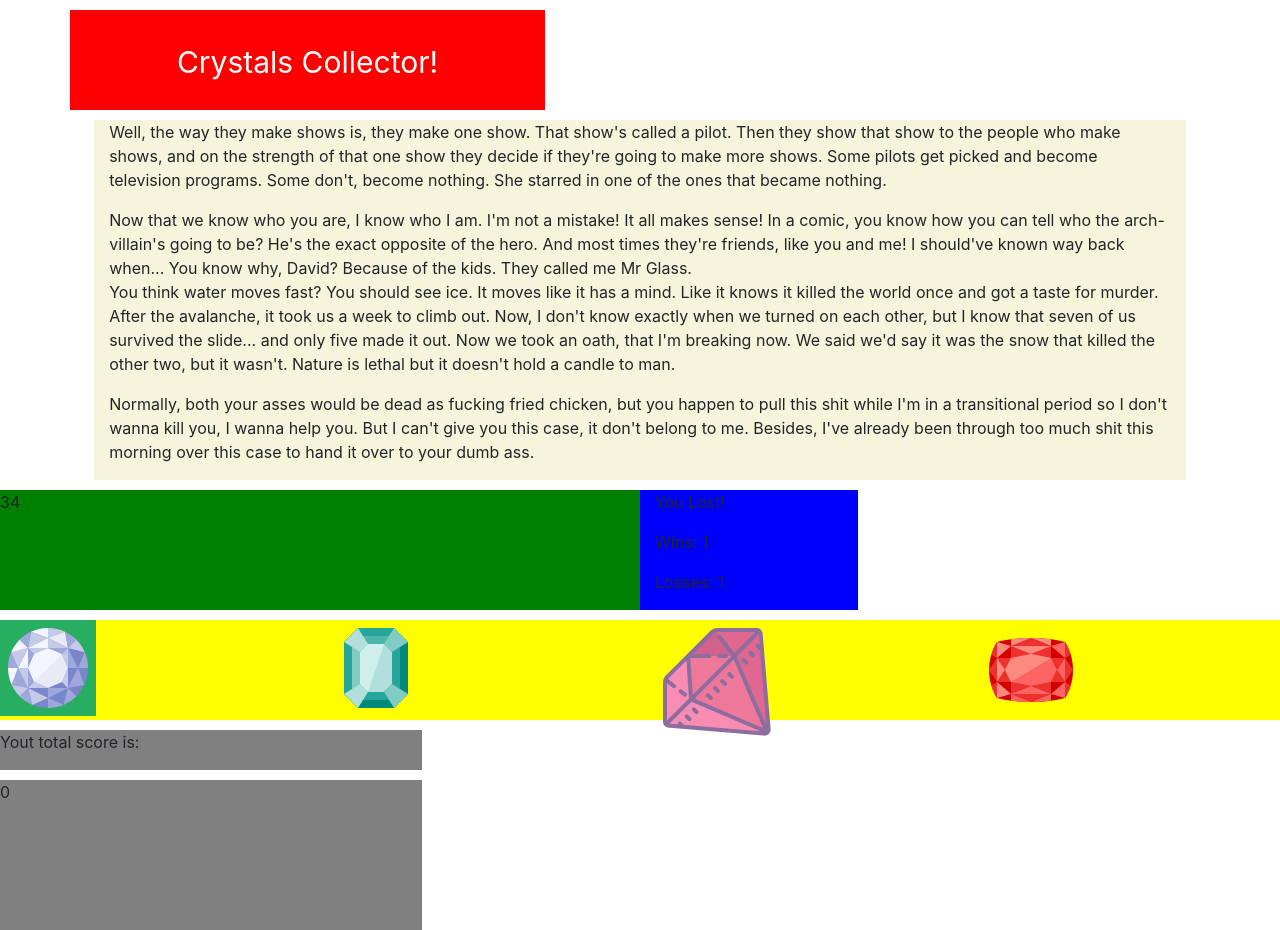
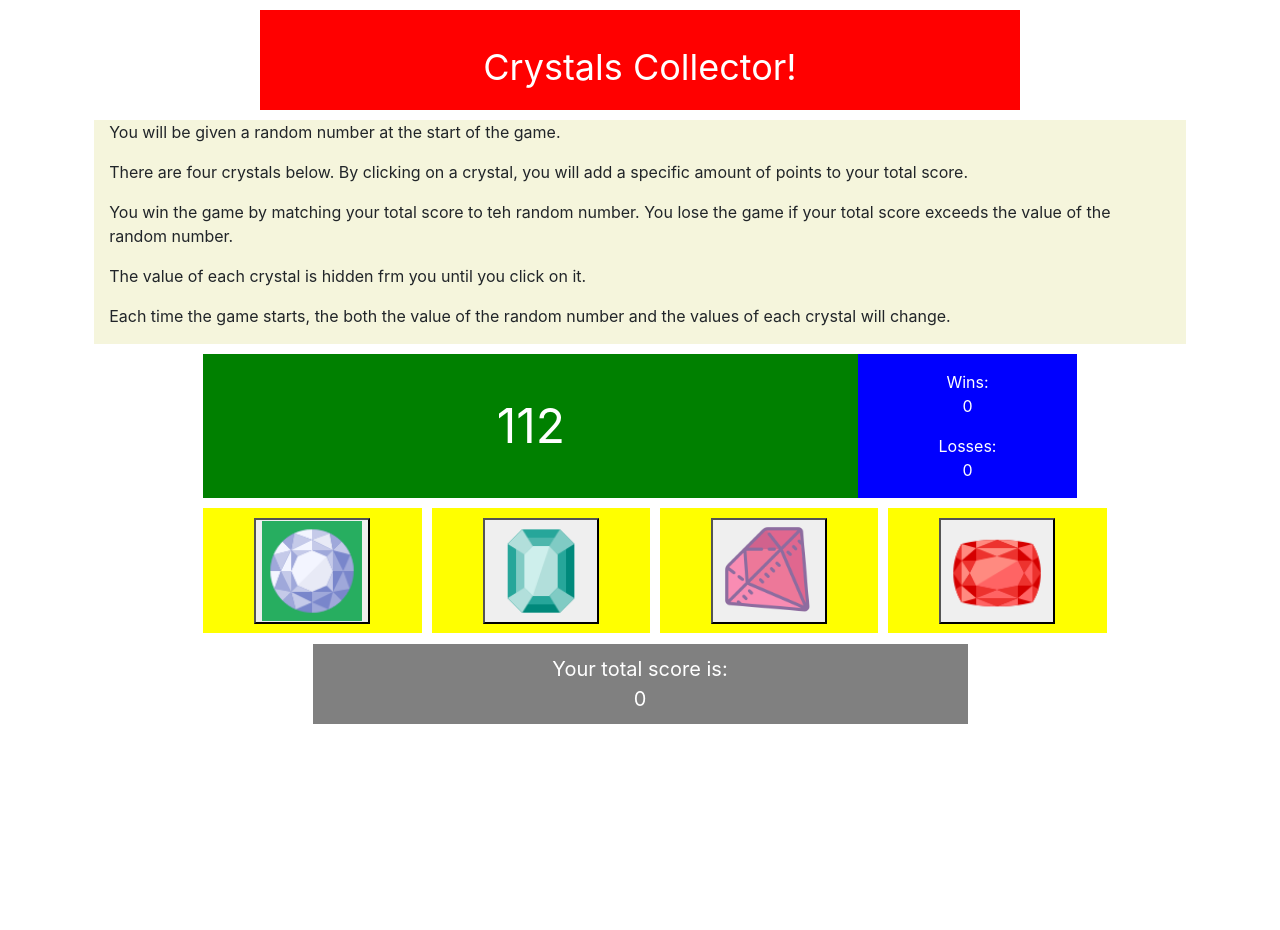
Before and after one commit to brianw11/brianw11.github.io, a plain HTML site: page assignment4/index.html in a window 1280 px wide. After the commit the page ends 800 px from the top, so only its background shows below. Drawn offline with nearby package versions, Linux system fonts and the light colour scheme.

Commit message:
styling and JS

```diff
--- a/assignment4/index.html
+++ b/assignment4/index.html
@@ -1,121 +1,93 @@
 <!DOCTYPE html>
 <html>
+
 <head>
-  <title>Crystals Practice</title>
+  <title>Crystals Collector</title>
   <link rel="stylesheet" type="text/css" href="style.css">
   <link rel="stylesheet" href="https://stackpath.bootstrapcdn.com/bootstrap/4.1.2/css/bootstrap.min.css" integrity="sha384-Smlep5jCw/wG7hdkwQ/Z5nLIefveQRIY9nfy6xoR1uRYBtpZgI6339F5dgvm/e9B" crossorigin="anonymous">
   <script src="https://cdnjs.cloudflare.com/ajax/libs/jquery/3.2.1/jquery.min.js"></script>
 </head>
 
 <body>
-
-
   <div class="container header">
     <div class="row">
-      <div class="col-lg-5 crystals">
+      <div class="col-lg-2 name">
+      </div>
+      <div class="col-lg-8 crystals">
         <p class="name">Crystals Collector!</p>
       </div>
-      <div class="col-lg-7 name">
+      <div class="col-lg-2 name">
       </div>
     </div>
   </div>
 
-
   <div class="row">
-
     <div class="col-lg-1 ">
-
     </div>
     <div class="col-lg-10 paragraphs">
-        <p><!-- start slipsum code -->
-
-Well, the way they make shows is, they make one show. That show's called a pilot. Then they show that show to the people who make shows, and on the strength of that one show they decide if they're going to make more shows. Some pilots get picked and become television programs. Some don't, become nothing. She starred in one of the ones that became nothing.
-</p>
-Now that we know who you are, I know who I am. I'm not a mistake! It all makes sense! In a comic, you know how you can tell who the arch-villain's going to be? He's the exact opposite of the hero. And most times they're friends, like you and me! I should've known way back when... You know why, David? Because of the kids. They called me Mr Glass.
       <p>
-You think water moves fast? You should see ice. It moves like it has a mind. Like it knows it killed the world once and got a taste for murder. After the avalanche, it took us a week to climb out. Now, I don't know exactly when we turned on each other, but I know that seven of us survived the slide... and only five made it out. Now we took an oath, that I'm breaking now. We said we'd say it was the snow that killed the other two, but it wasn't. Nature is lethal but it doesn't hold a candle to man.
+        You will be given a random number at the start of the game.
       </p>
       <p>
-Normally, both your asses would be dead as fucking fried chicken, but you happen to pull this shit while I'm in a transitional period so I don't wanna kill you, I wanna help you. But I can't give you this case, it don't belong to me. Besides, I've already been through too much shit this morning over this case to hand it over to your dumb ass.
+        There are four crystals below. By clicking on a crystal, you will add a specific amount of points to your total score.
+      </p>
+      <p>
+        You win the game by matching your total score to teh random number. You lose the game if your total score exceeds the value of the random number.
+      </p>
+      <p>
+        The value of each crystal is hidden frm you until you click on it.
+      </p>
+      <p>
+        Each time the game starts, the both the value of the random number and the values of each crystal will change.
       </p>
     </div>
     <div class="col-lg-1 ">
     </div>
   </div>
 
-  <div class="row">
-    <div class="col-lg-6 thirtyfour">
-      <p>34</p>
+  <div class="row random-win-lose">
+    <div class="col-lg-2 ">
     </div>
-
+    <div class="col-lg-6 random-number">
+      <p id="randomNumber"></p>
+    </div>
     <div class="col-lg-2 youlost">
-      <p>You Lost!</p>
-      <p>Wins: 1</p>
-      <p>Losses: 1</p>
+      <p id="gameResult"></p>
+      <span>Wins:<p id="wins"></p></span>
+      <span>Losses:<p id="losses"></p></span>
     </div>
-
-    <div class="col-lg-4 ">
-    </div>
-
-  </div>
-
-
-  <div class="row">
-
-    <div class="col-lg-3 gems">
-      <img src="images/icons8-diamond-96.png" alt="">
-    </div>
-
-    <div class="col-lg-3 gems">
-      <img src="images/icons8-emerald-96.png" alt="">
-    </div>
-
-    <div class="col-lg-3 gems">
-      <img src="images/icons8-jewel-128.png" alt="">
-    </div>
-
-    <div class="col-lg-3 gems">
-      <img src="images/icons8-ruby-96.png" alt="">
-    </div>
-
-  </div>
-
-
-  <div class="row">
-
-    <div class="col-lg-4 totalscore">
-      <p>Yout total score is:</p>
-    </div>
-
-    <div class="col-lg-8 ">
+    <div class="col-lg-2 ">
     </div>
   </div>
 
-
   <div class="row">
-
-    <div class="col-lg-4 score">
-      <p>0</p>
+    <div class="col-lg-2 ">
     </div>
-
-    <div class="col-lg-8 ">
+    <div class="col-lg-2 gem1 gems" id="gem1">
+      <button><img src="images/icons8-diamond-96.png" alt=""></button>
+    </div>
+    <div class="col-lg-2 gem2 gems" id="gem2">
+      <button><img src="images/icons8-emerald-96.png" alt=""></button>
+    </div>
+    <div class="col-lg-2 gem3 gems" id="gem3">
+      <button><img src="images/icons8-jewel-128.png" alt=""></button>
+    </div>
+    <div class="col-lg-2 gem4 gems" id="gem4">
+      <button><img src="images/icons8-ruby-96.png" alt=""></button>
+    </div>
+    <div class="col-lg-2 ">
     </div>
   </div>
 
-
-
-
-
-
-
-
-
-
-
-
-
-
-
+  <div class="row scoring">
+    <div class="col-lg-3 ">
+    </div>
+    <div class="col-lg-6 totalscore">
+      <span>Your total score is:<p id="total-score"></p></span>
+    </div>
+    <div class="col-lg-3 ">
+    </div>
+  </div>
 
   <script src="script.js" type="text/javascript"></script>
 </body>
--- a/assignment4/script.js
+++ b/assignment4/script.js
@@ -0,0 +1,77 @@
+
+$(document).ready(function() {
+
+  // GLOBAL VARIABLES
+  var gemOne;
+  var gemTwo;
+  var gemThree;
+  var gemFour;
+
+  var wins = 0;
+  var losses = 0;
+
+  var randomNumber;
+
+  var totalScore;
+
+
+  function beginGame() {
+
+    // RANDOM NUMBER 20-100
+    randomNumber = 20 + Math.floor(Math.random() * 100);
+
+    // RANDOM GEM NUMBERS 1-12
+    gemOne = 1 + Math.floor(Math.random() * 12);
+    gemTwo = 1 + Math.floor(Math.random() * 12);
+    gemThree = 1 + Math.floor(Math.random() * 12);
+    gemFour = 1 + Math.floor(Math.random() * 12);
+
+    totalScore = 0;
+
+    $("#wins").html(wins);
+    $("#losses").html(losses);
+    $("#randomNumber").html(randomNumber);
+    $("#total-score").html(totalScore);
+  }
+
+
+  beginGame();
+
+
+  $(".gems").on("click", function() {
+
+    var selected = $(this).attr("value");
+
+        if (selected == "gem1") {
+          totalScore += gemOne;
+        } else if (selected == "gem2") {
+          totalScore += gemTwo;
+        } else if (selected == "gem3") {
+          totalScore += gemThree;
+        } else (selected == "gem4")
+          totalScore += gemFour;
+
+        $("#total-score").html(totalScore);
+        $("#gameResult").html("");
+
+        winOrLose();
+  });
+
+
+  function winOrLose() {
+
+    if (totalScore > randomNumber) {
+      losses++;
+      $("#gameResult").html("You lose!");
+      beginGame();
+    }
+
+    if (totalScore == randomNumber) {
+      wins++;
+      $("#gameResult").html("You win!");
+      beginGame();
+    }
+  }
+
+
+});
--- a/assignment4/style.css
+++ b/assignment4/style.css
@@ -1,12 +1,16 @@
+
+.header {
+  width: 100%;
+}
+
 .crystals {
   background-color: red;
   color: white;
   text-align: center;
   padding-top: 30px;
-  font-size: 30px;
+  font-size: 36px;
   height: 100px;
   margin-top: 10px;
-
 }
 
 .paragraphs {
@@ -14,30 +18,69 @@
   background-color: beige;
 }
 
-.thirtyfour {
+.random-win-lose {
+  text-align: center;
+  margin-left: 20%;
+}
+
+.random-number {
+  font-size: 48px;
   margin-top: 10px;
+  padding-top: 36px;
+  color: white;
   background-color: green;
 }
 
 .youlost {
   margin-top: 10px;
+  font-size: 2opx;
+  color: white;
   background-color: blue;
+}
+
+img {
+  width: 100px;
+  height: 100px;
 }
 
 .gems {
   margin-top: 10px;
+  padding-top: 10px;
   background-color: yellow;
-  height: 100px;
+  height: 125px;
+  text-align: center;
+}
+
+.gem1 {
+  margin-right: 10px;
+}
+
+.gem2 {
+  margin-right: 10px;
+}
+
+.gem3 {
+  margin-right: 10px;
+}
+
+.gem4 {
+  margin-right: 20px;
 }
 
 .totalscore {
+  font-size: 20px;
   margin-top: 10px;
   margin-bottom: 10px;
+  padding-top: 10px;
+  color: white;
   background-color: gray;
-  height: 40px;
+  height: 80px;
+  text-align: center;
 }
 
 .score {
+  font-size: 20px;
+  color: white;
   background-color: gray;
   height: 150px;
 }
```
Lines whose indentation alone changed are shown as unchanged.
